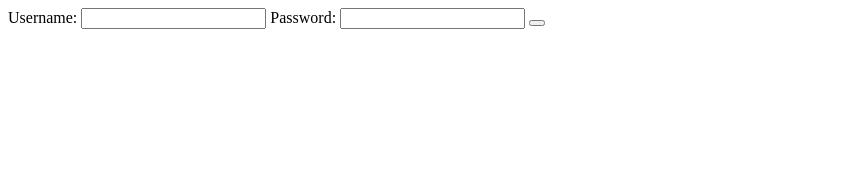
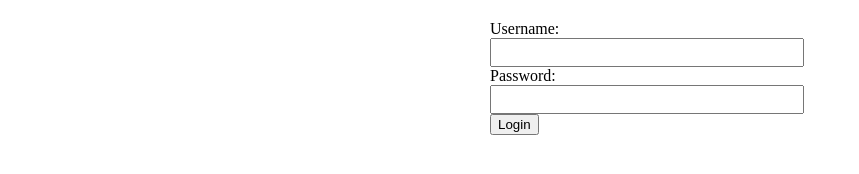
Before and after one commit to iamneo-production/bdcbefddbefea305677640bfdbccbfebeddone, a plain HTML site: page public/index.html in a window 1280 px wide. Shown: the whole page, without its empty margins (0-859 px from the left). Drawn offline with Linux system fonts and the light colour scheme.

Commit message:
Backup Commit

```diff
--- a/public/index.html
+++ b/public/index.html
@@ -14,7 +14,7 @@
       <input type="text" id="username" name="username">
       <label>Password:</label>
       <input type="text" id="password" name="password">
-      <button type="submit"
+      <button type="submit" class="batton">Login</button>
     </form>
   </div>
 </body>
--- a/public/style.css
+++ b/public/style.css
@@ -0,0 +1,13 @@
+.container{
+    width:300px;
+    margin:20px auto;
+}
+label{
+    display:block;
+    margin: bottom 5px;
+}
+input{
+    width:300px;
+    padding:5px;
+    margin: botom 10px;
+}
```
